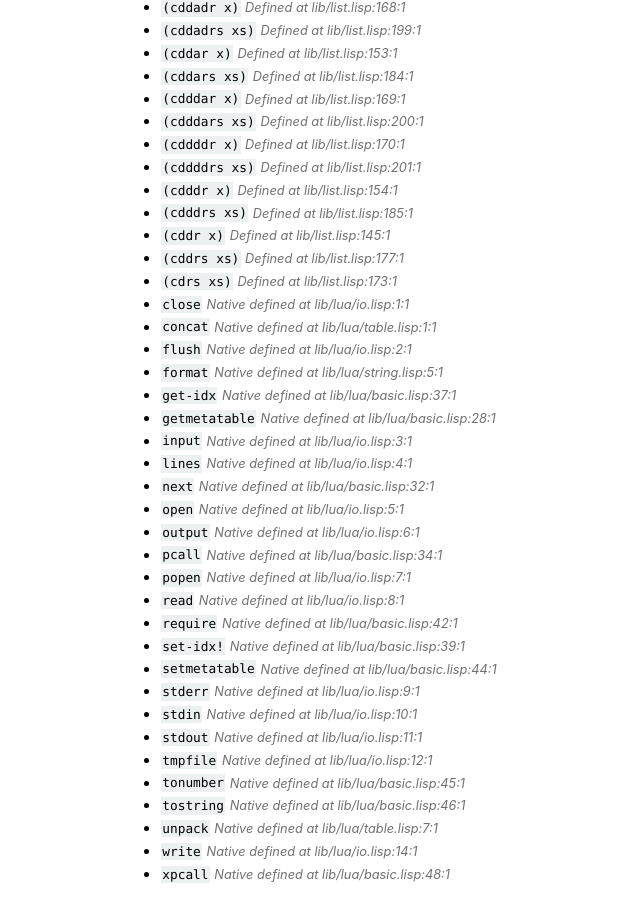
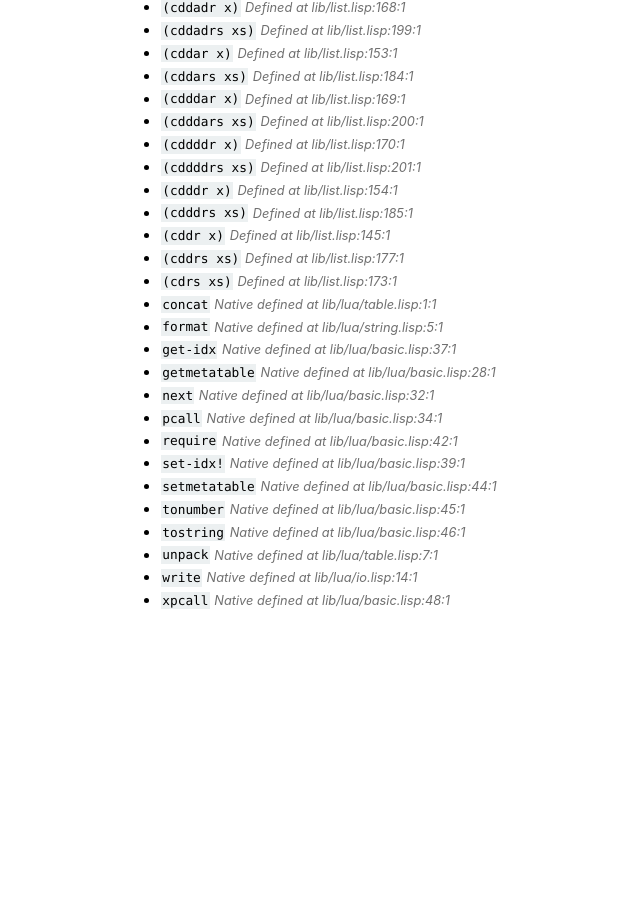
Before and after one commit to SquidDev/urn, a Jekyll site: the page built from docs/lib.prelude.md, in a window 1280 px wide and 900 px high, scrolled down 15015 px. Shown: the whole window, without its empty margins (226-866 px from the left). Built offline with Jekyll 4.4.1, drawn with Linux system fonts in a browser that asks for light colours; our own code applies the rules of GitHub Pages for plain Markdown files; after the commit the page ends 15641 px from its top, so only the background shows below that.

Commit message:
Update docs

```diff
--- a/docs/lib.prelude.md
+++ b/docs/lib.prelude.md
@@ -770,27 +770,15 @@ Bind the single variable `VAR`, then evaluate `BODY`.
  - `(cddr x)` *Defined at lib/list.lisp:145:1*
  - `(cddrs xs)` *Defined at lib/list.lisp:177:1*
  - `(cdrs xs)` *Defined at lib/list.lisp:173:1*
- - `close` *Native defined at lib/lua/io.lisp:1:1*
  - `concat` *Native defined at lib/lua/table.lisp:1:1*
- - `flush` *Native defined at lib/lua/io.lisp:2:1*
  - `format` *Native defined at lib/lua/string.lisp:5:1*
  - `get-idx` *Native defined at lib/lua/basic.lisp:37:1*
  - `getmetatable` *Native defined at lib/lua/basic.lisp:28:1*
- - `input` *Native defined at lib/lua/io.lisp:3:1*
- - `lines` *Native defined at lib/lua/io.lisp:4:1*
  - `next` *Native defined at lib/lua/basic.lisp:32:1*
- - `open` *Native defined at lib/lua/io.lisp:5:1*
- - `output` *Native defined at lib/lua/io.lisp:6:1*
  - `pcall` *Native defined at lib/lua/basic.lisp:34:1*
- - `popen` *Native defined at lib/lua/io.lisp:7:1*
- - `read` *Native defined at lib/lua/io.lisp:8:1*
  - `require` *Native defined at lib/lua/basic.lisp:42:1*
  - `set-idx!` *Native defined at lib/lua/basic.lisp:39:1*
  - `setmetatable` *Native defined at lib/lua/basic.lisp:44:1*
- - `stderr` *Native defined at lib/lua/io.lisp:9:1*
- - `stdin` *Native defined at lib/lua/io.lisp:10:1*
- - `stdout` *Native defined at lib/lua/io.lisp:11:1*
- - `tmpfile` *Native defined at lib/lua/io.lisp:12:1*
  - `tonumber` *Native defined at lib/lua/basic.lisp:45:1*
  - `tostring` *Native defined at lib/lua/basic.lisp:46:1*
  - `unpack` *Native defined at lib/lua/table.lisp:7:1*
```
